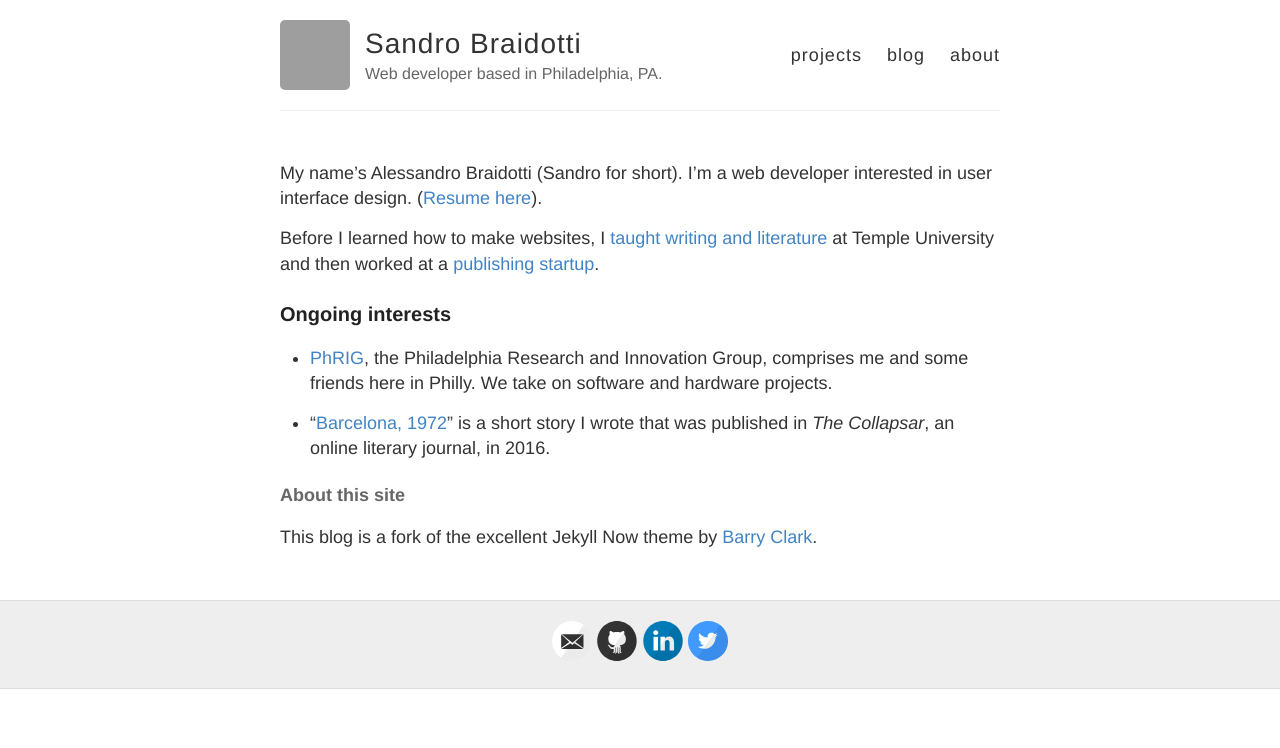
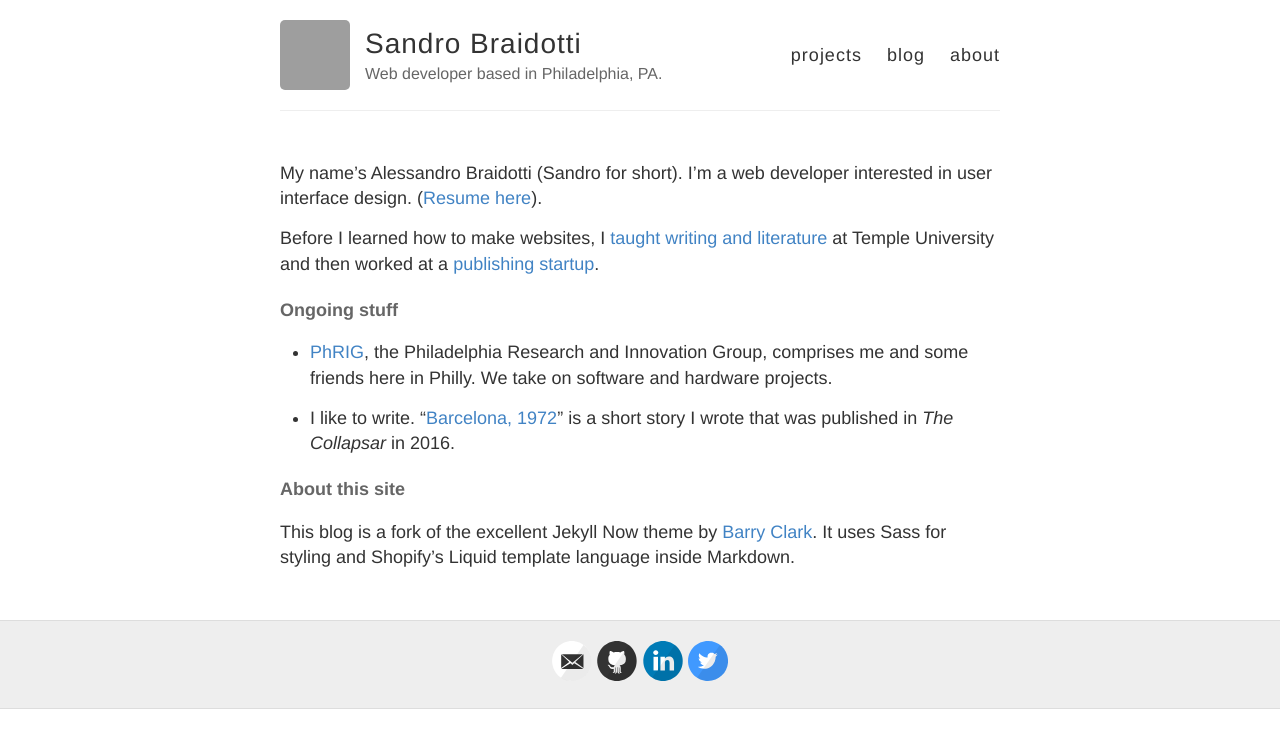
Before and after one commit to abraidotti/abraidotti.github.io, a Jekyll site: the page built from about.md, in a window 1280 px wide. Shown: the top 748 px of the page. Built offline with Jekyll 4.4.1, drawn with Linux system fonts in a browser that asks for light colours; grey boxes are pictures that could not be loaded.

Commit message:
add some new latest stuff

```diff
--- a/about.md
+++ b/about.md
@@ -8,13 +8,13 @@ My name's Alessandro Braidotti (Sandro for short). I'm a web developer intereste
 
 Before I learned how to make websites, I [taught writing and literature](http://www.ratemyprofessors.com/ShowRatings.jsp?tid=1321388) at Temple University and then worked at a [publishing startup](http://www.bookbaby.com).
 
-### Ongoing interests
+#### Ongoing stuff
 
 - [PhRIG](https://phrig.github.io/), the Philadelphia Research and Innovation Group, comprises me and some friends here in Philly. We take on software and hardware projects.
 
-- "[Barcelona, 1972](https://thecollapsar.org/the-collapsar-archive/2016/02/19/barcelona-1972-by-sandro-braidotti)"
-is a short story I wrote that was published in *The Collapsar*, an online literary journal, in 2016.
+- I like to write. "[Barcelona, 1972](https://thecollapsar.org/the-collapsar-archive/2016/02/19/barcelona-1972-by-sandro-braidotti)"
+is a short story I wrote that was published in *The Collapsar* in 2016.
 
 #### About this site
 
-This blog is a fork of the excellent Jekyll Now theme by [Barry Clark](https://github.com/barryclark/jekyll-now).
+ This blog is a fork of the excellent Jekyll Now theme by [Barry Clark](https://github.com/barryclark/jekyll-now). It uses Sass for styling and Shopify's Liquid template language inside Markdown.
```
Also changed, not shown: index.html (+5 -3 lines), 1 other file.
